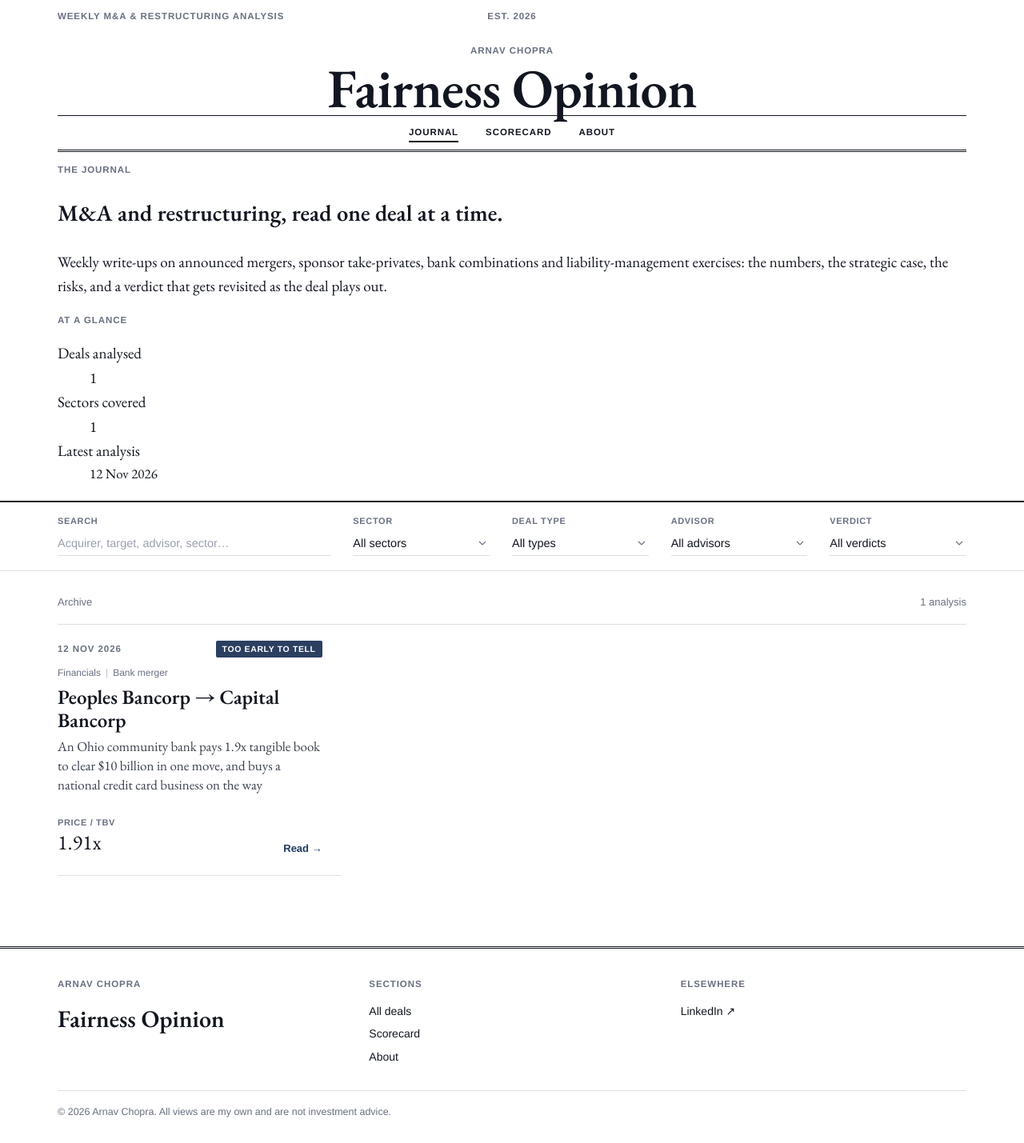
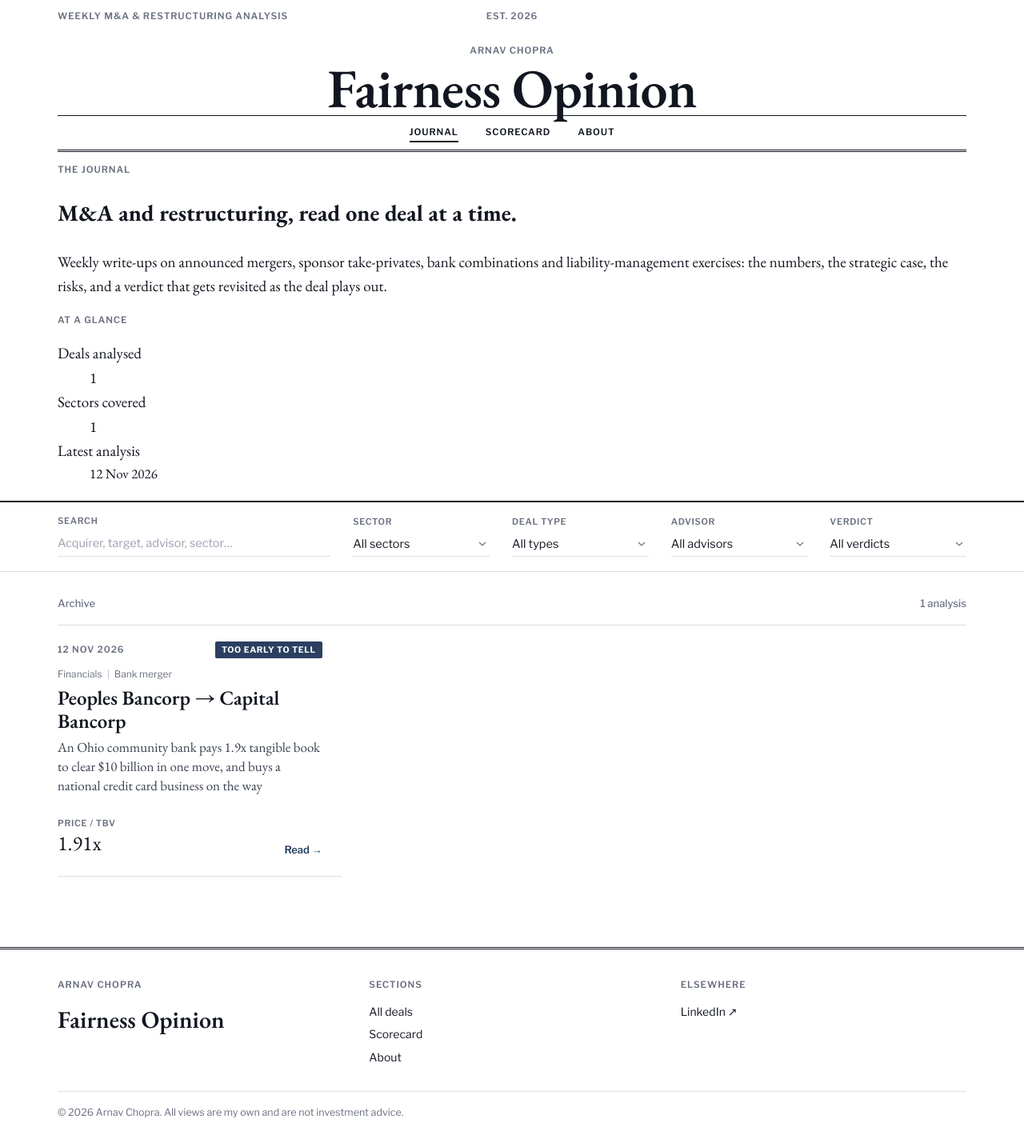
Before and after one commit to arnavchopra24/arnavchopra24, a Jekyll site: the page built from index.html, in a window 1280 px wide. Shown: the whole page at 80% size. Built offline with Jekyll 4.4.1, drawn with Linux system fonts in a browser that asks for light colours.

Commit message:
Update head.html

```diff
--- a/_includes/head.html
+++ b/_includes/head.html
@@ -1,6 +1,6 @@
 <meta charset="utf-8">
 <meta name="viewport" content="width=device-width, initial-scale=1">
-{% if page.acquirer %}{% assign page_title = page.acquirer | append: " → " | append: page.target %}{% else %}{% assign page_title = page.title %}{% endif %}
+{% if page.headline %}{% assign page_title = page.headline %}{% elsif page.acquirer %}{% assign page_title = page.acquirer | append: " → " | append: page.target %}{% else %}{% assign page_title = page.title %}{% endif %}
 {% if page_title and page.url != "/" %}<title>{{ page_title | escape }} | {{ site.title }} by {{ site.author.name }}</title>{% else %}<title>{{ site.title }} by {{ site.author.name }}</title>{% endif %}
 <meta name="description" content="{{ page.subtitle | default: page.description | default: site.description | escape }}">
 <meta name="author" content="{{ site.author.name }}">
@@ -19,5 +19,5 @@
 <link rel="icon" href="{{ '/assets/img/favicon.svg' | relative_url }}" type="image/svg+xml">
 <link rel="preconnect" href="https://fonts.googleapis.com">
 <link rel="preconnect" href="https://fonts.gstatic.com" crossorigin>
-<link href="https://fonts.googleapis.com/css2?family=EB+Garamond:ital,wght@0,400;0,500;0,600;1,400;1,500&display=swap" rel="stylesheet">
+<link href="https://fonts.googleapis.com/css2?family=EB+Garamond:ital,wght@0,400;0,500;0,600;0,700;1,400;1,500&family=Libre+Franklin:wght@400;500;600;700;800&display=swap" rel="stylesheet">
 <link rel="stylesheet" href="{{ '/assets/css/journal.css' | relative_url }}">
```
